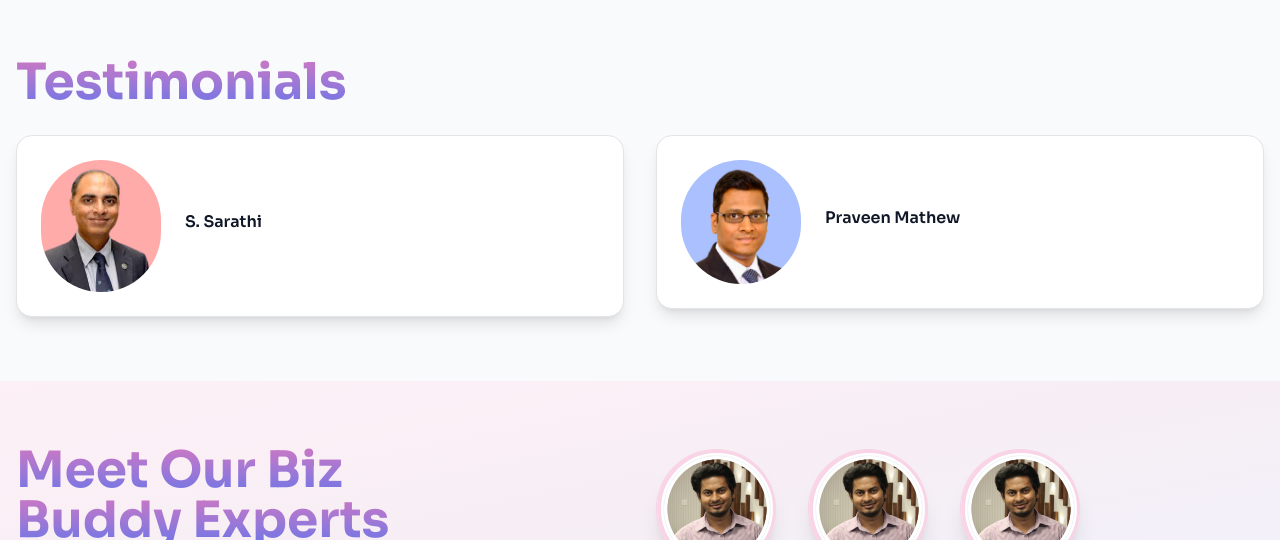
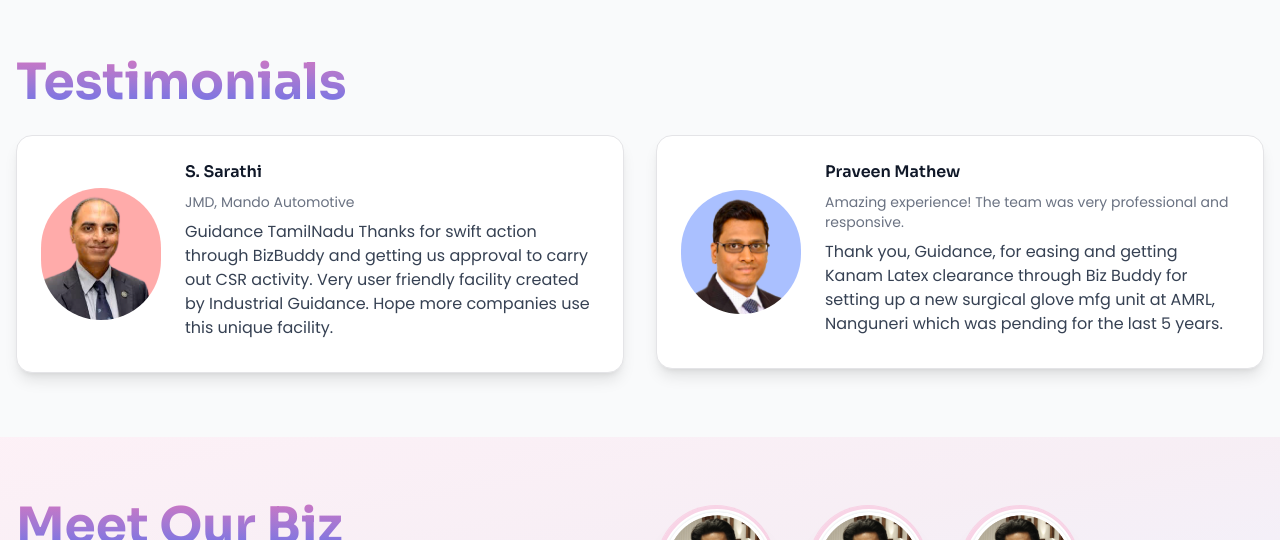
Before and after one commit to Balasubramanian30/TnGuidence, a Next.js app: page /bizbuddy in a window 1280 px wide. Shown: the part 5521-6061 px from the top of the page. Built offline with nearby package versions, Linux system fonts and the light colour scheme.

Commit message:
show expert email in ReactOut

```diff
--- a/src/app/bizbuddy/ReactOut.tsx
+++ b/src/app/bizbuddy/ReactOut.tsx
@@ -31,7 +31,7 @@ export default function ReachOut() {
 
         {/* Experts Row */}
         <div className="flex gap-8 xl:w-2/3 justify-center">
-          {content.experts.map((expert: { name: string; image: string; description: string }, index: number) => (
+          {content.experts.map((expert: { name: string; image: string; email: string }, index: number) => (
             <motion.div
               key={index}
               className={`flex items-center bg-white rounded-full shadow-xl overflow-hidden cursor-pointer border border-[#E870AB]/30 transition-all duration-300`}
@@ -69,7 +69,7 @@ export default function ReachOut() {
                   <h4 className="text-base font-semibold text-[#5E3B83] mb-1">
                     {expert.name}
                   </h4>
-                  <p className="text-sm text-[#3A1F75] mb-2">{expert.description}</p>
+                  <p className="text-sm text-[#3A1F75] mb-2">{expert.email}</p>
                   <button className="mt-1 px-4 py-1 text-sm font-medium bg-gradient-to-r from-[#AB5799] via-[#E870AB] to-[#5E72EB] text-white rounded-full shadow hover:scale-105 transition-transform duration-200">
                     Reach Out
                   </button>
--- a/src/app/bizbuddy/Testimonials.tsx
+++ b/src/app/bizbuddy/Testimonials.tsx
@@ -24,7 +24,7 @@ export default function TestimonialsSection() {
           </span>
         </SubTitle>
         <div className="grid grid-cols-1 md:grid-cols-2 gap-8">
-          {content.list.map((testimonial: { name: string; image: string; text: string }, index: number) => (
+          {content.list.map((testimonial: { name: string; image: string; position: string; description: string }, index: number) => (
             <motion.div
               key={index}
               initial={{ opacity: 0, y: 40 }}
@@ -46,8 +46,11 @@ export default function TestimonialsSection() {
                   <h4 className="font-semibold text-gray-900 dark:text-white mb-2">
                     {testimonial.name}
                   </h4>
+                  <p className="text-sm text-gray-500 dark:text-gray-400 mb-2">
+                    {testimonial.position}
+                  </p>
                   <p className="text-gray-700 dark:text-gray-300 mb-2">
-                    {testimonial.text}
+                    {testimonial.description}
                   </p>
                 </CardContent>
               </Card>
```
